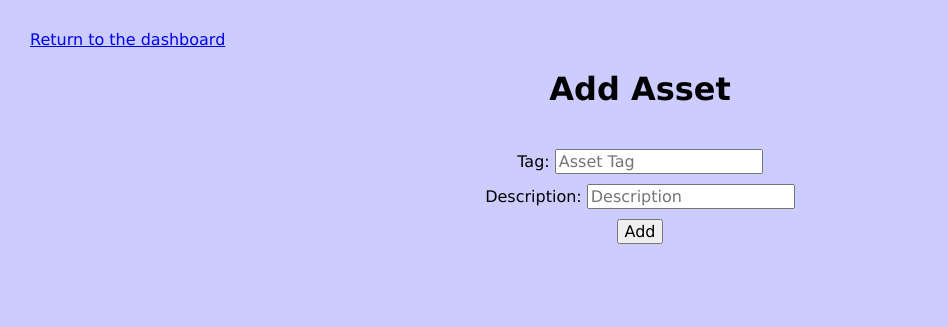
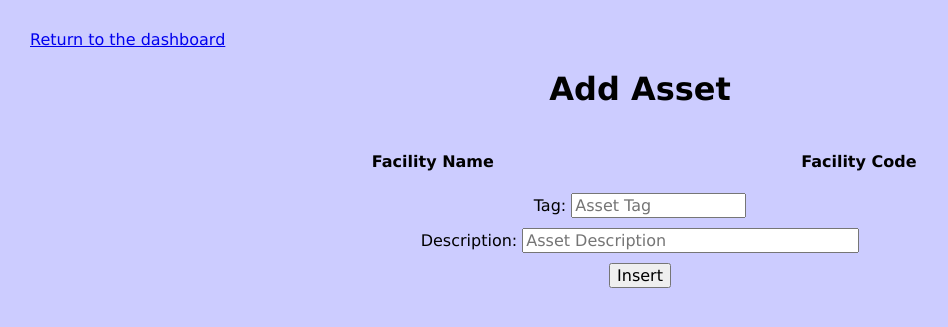
Before and after one commit to cvikupitz/OSNAP, a Flask app: page /add_asset in a window 1280 px wide. Shown: the top 327 px of the page, without its empty margins (0-948 px from the left). Run offline with Flask 2, Linux system fonts and the light colour scheme; data that the repository does not hold is empty; some libraries are stand-ins or nearby versions.

Commit message:
Added asset screen

```diff
--- a/src/app.py
+++ b/src/app.py
@@ -103,7 +103,11 @@ def dashboard():
     return render_template('dashboard.html', name = session['username'], role = cur.fetchone()[0])
 
 
-""""""
+"""
+Sends the user to the facilities screen. Here, users can add
+new facilities into the database, and view all the facilities in
+the database.
+"""
 @app.route('/add_facility', methods = ['GET', 'POST'])
 def add_facility():
     if (request.method == 'GET'):
@@ -117,7 +121,7 @@ def add_facility():
             cur.execute("SELECT * FROM facilities WHERE common_name=%s OR code=%s", entries)
             if (cur.fetchone() != None):
                 flash("You entered a duplicate name and/or code.")
-                return render_template('add_facility.html')
+                #return render_template('add_facility.html')
 
             else:
                 cur.execute("INSERT INTO facilities (common_name, code) VALUES (%s, %s)", entries)
@@ -131,10 +135,24 @@ def add_facility():
 @app.route('/add_asset', methods = ['GET', 'POST'])
 def add_asset():
     if (request.method == 'GET'):
-        return render_template('add_asset.html')
+        cur.execute("SELECT * FROM assets")
+        res = cur.fetchall()
+        return render_template('add_asset.html', assets = res)
     else:
-        ####
-        return render_template('add_asset.html')
+        if ('tag' in request.form and 'desc' in request.form):
+            entries = (request.form['tag'], request.form['desc'])
+
+            cur.execute("SELECT * FROM assets WHERE tag=%s", entries[:1])
+            if (cur.fetchone() != None):
+                flash("You entered a duplicate name and/or code.")
+                #return render_template('add_asset.html')
+
+            else:
+                cur.execute("INSERT INTO assets (tag, description) VALUES (%s, %s)", entries)
+                conn.commit()
+                return redirect(url_for('add_asset'))
+        else:
+            abort(401)
 
 
 """"""
--- a/src/templates/add_asset.html
+++ b/src/templates/add_asset.html
@@ -30,10 +30,18 @@ HTML file for adding an asset to the system..
 		<left><a href="{{url_for('dashboard')}}">Return to the dashboard</a></left>
 		<center>
 			<h1>Add Asset</h1><br>
-
-			Tag: <input type="text" name="tag" placeholder="Asset Tag" required maxlength=16 /><br>
-			Description: <input type="text" name="desc" placeholder="Description" required maxlength=80/></br>
-			<input type="submit" value="Add"/>
+			<table style="width:70%">
+				<tr><th>Facility Name</th><th>Facility Code</th></tr>
+				{% for asset in assets %}
+					<tr><th> {{ asset[1] }} </th>
+					<th> {{ asset[2] }} </th></tr>
+				{% endfor %}
+			</table><br>
+			<form method="post">
+				Tag: <input type="text" name="tag" size=16 placeholder="Asset Tag" required maxlength=16 /><br>
+				Description: <input type="text" name="desc" size=36 placeholder="Asset Description" maxlength=80/></br>
+				<input type="submit" value="Insert"/>
+			</form>
 		</center>
 	</body>
 </html>
```
